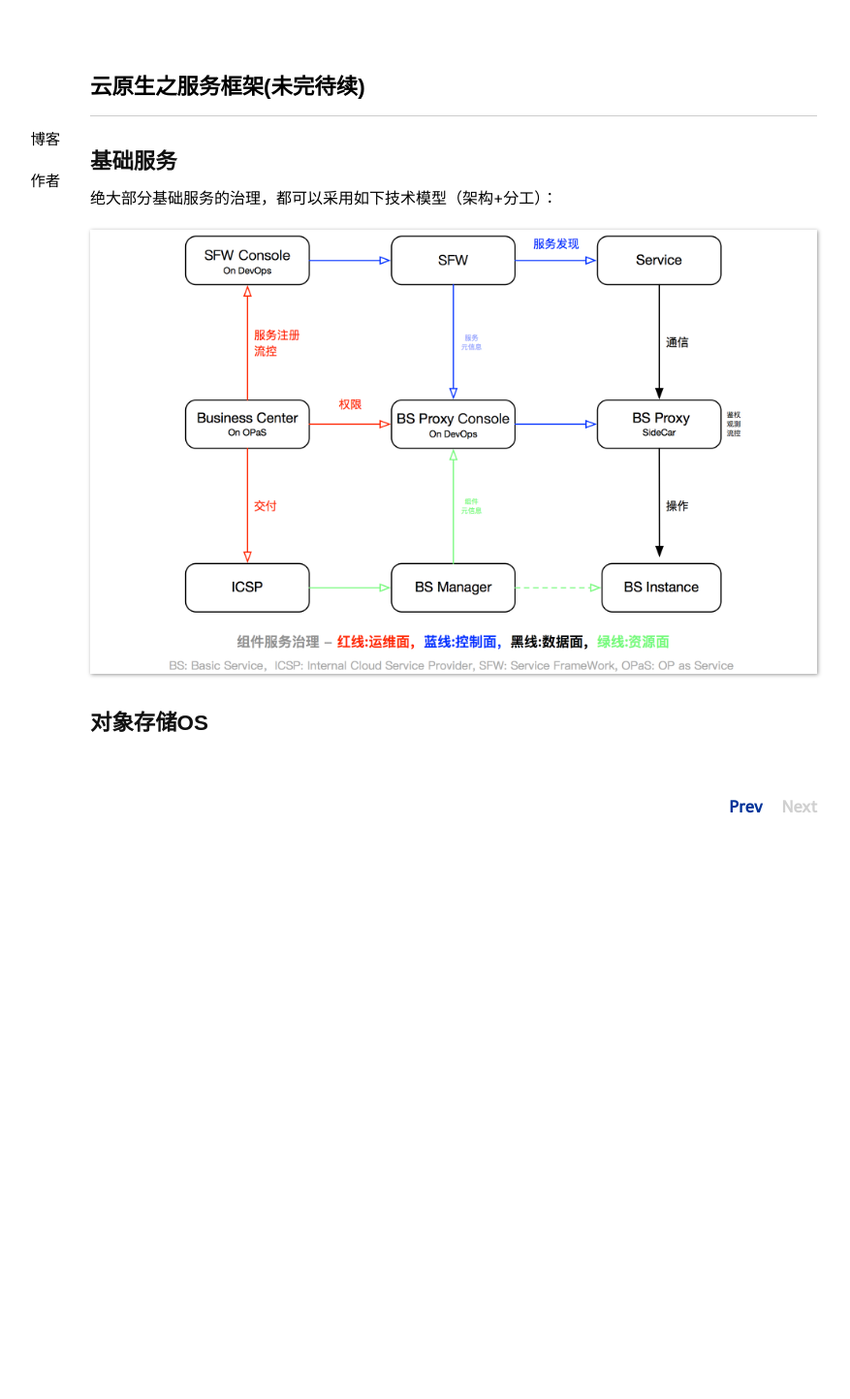
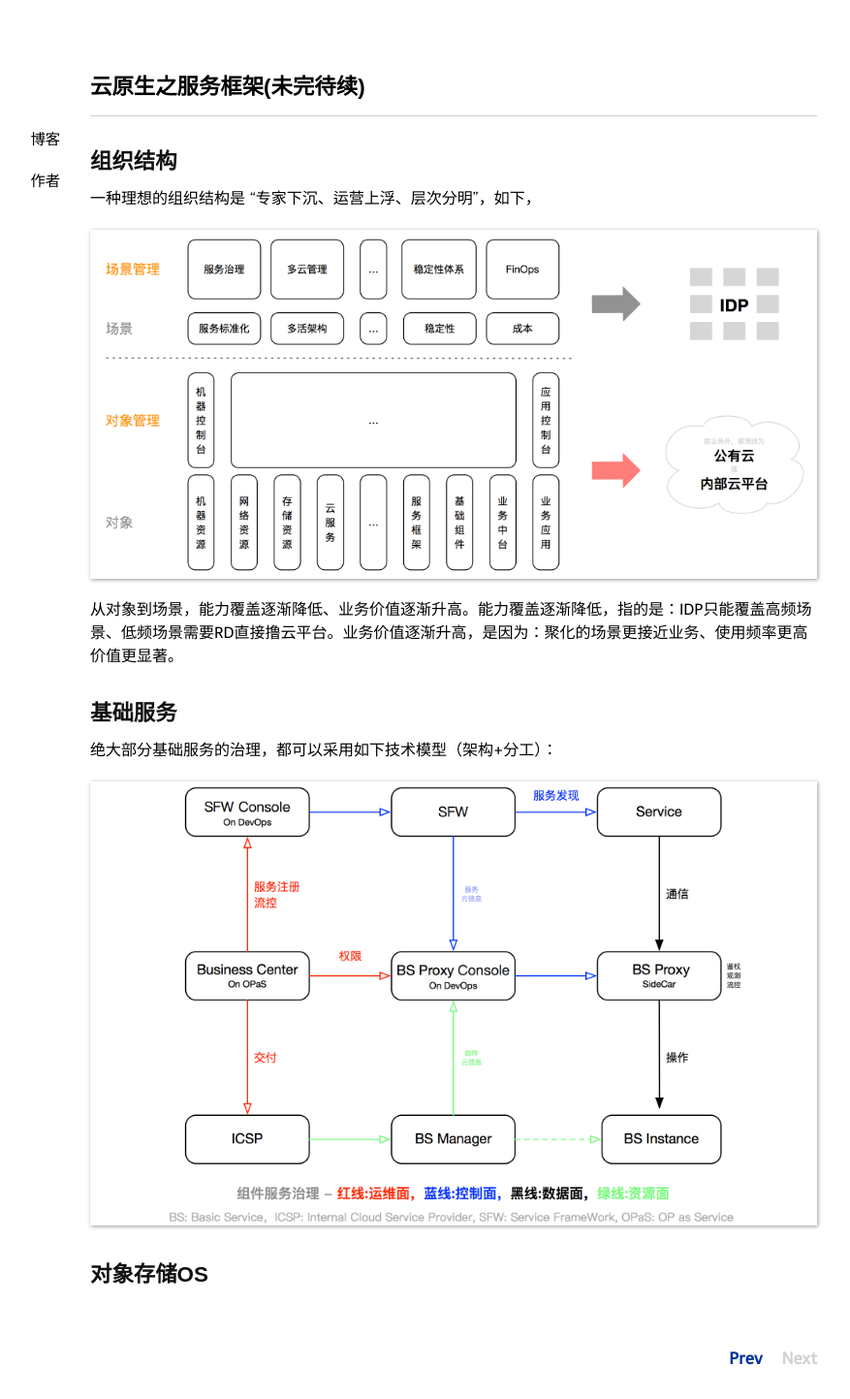
Before and after one commit to niean/niean.github.io, a Jekyll site: the page built from _posts/2022-09-13-cn-sfw.markdown, in a window 1280 px wide. Shown: the whole page at 97% size, without its empty margins (172-1049 px from the left). Built offline with Jekyll 4.4.1, drawn with Linux system fonts in a browser that asks for light colours; comment, search, counter and statistics services are not loaded; before the commit the page ends 900 px from its top, so only the background shows below that.

Commit message:
ICSP+IDP首次发布

```diff
--- a/_posts/2020-03-15-op-tb.markdown
+++ b/_posts/2020-03-15-op-tb.markdown
@@ -770,7 +770,7 @@ Dev同学可能对分阶段认识有误区，可能会站在技术或代码开
 #### 2022.11.01 以正合以奇胜
 《孙子兵法·兵势篇》有曰："凡战者，以正合，以奇胜。故善出奇者，无穷如天地，不竭如江海"。正指的是常规部队，奇指的是预备队，常规部队上要能战平、再通过预备队胜出。
 
-结合当下，普通努力只能让你不落伍、更多努力才有可能胜出。
+普通努力只能让你不落伍，更多努力才有可能胜出。
 
 
 #### 2022.10.07 时不我待
--- a/_posts/2022-09-13-cn-sfw.markdown
+++ b/_posts/2022-09-13-cn-sfw.markdown
@@ -6,6 +6,14 @@ tags:
   - cn
 ---
 
+## 组织结构
+一种理想的组织结构是 "专家下沉、运营上浮、层次分明"，如下，
+
+![pict](https://raw.githubusercontent.com/niean/niean.github.io/master/images/20220913/sfw-zuzhi.png)
+
+从对象到场景，能力覆盖逐渐降低、业务价值逐渐升高。能力覆盖逐渐降低，指的是：IDP只能覆盖高频场景、低频场景需要RD直接撸云平台。业务价值逐渐升高，是因为：聚化的场景更接近业务、使用频率更高价值更显著。
+
+
 ## 基础服务
 绝大部分基础服务的治理，都可以采用如下技术模型（架构+分工）：
 
```
Also changed, not shown: images/20220913/sfw-zuzhi.png (added).
